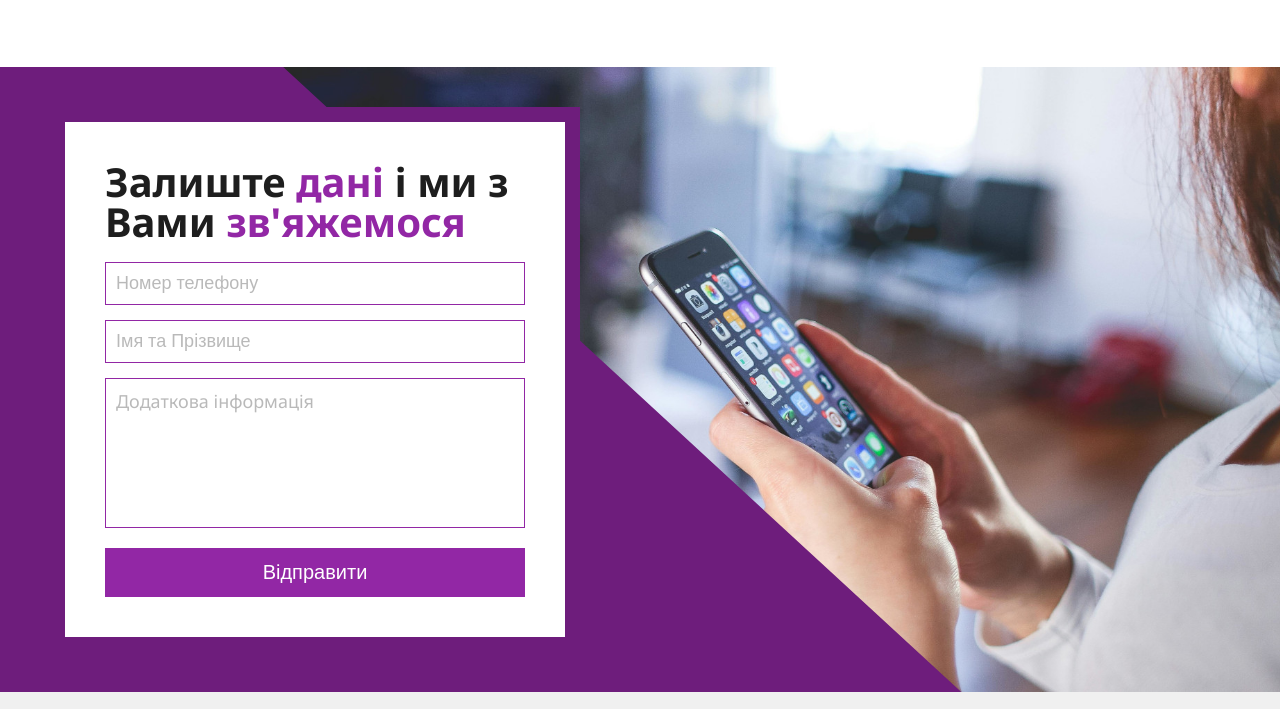
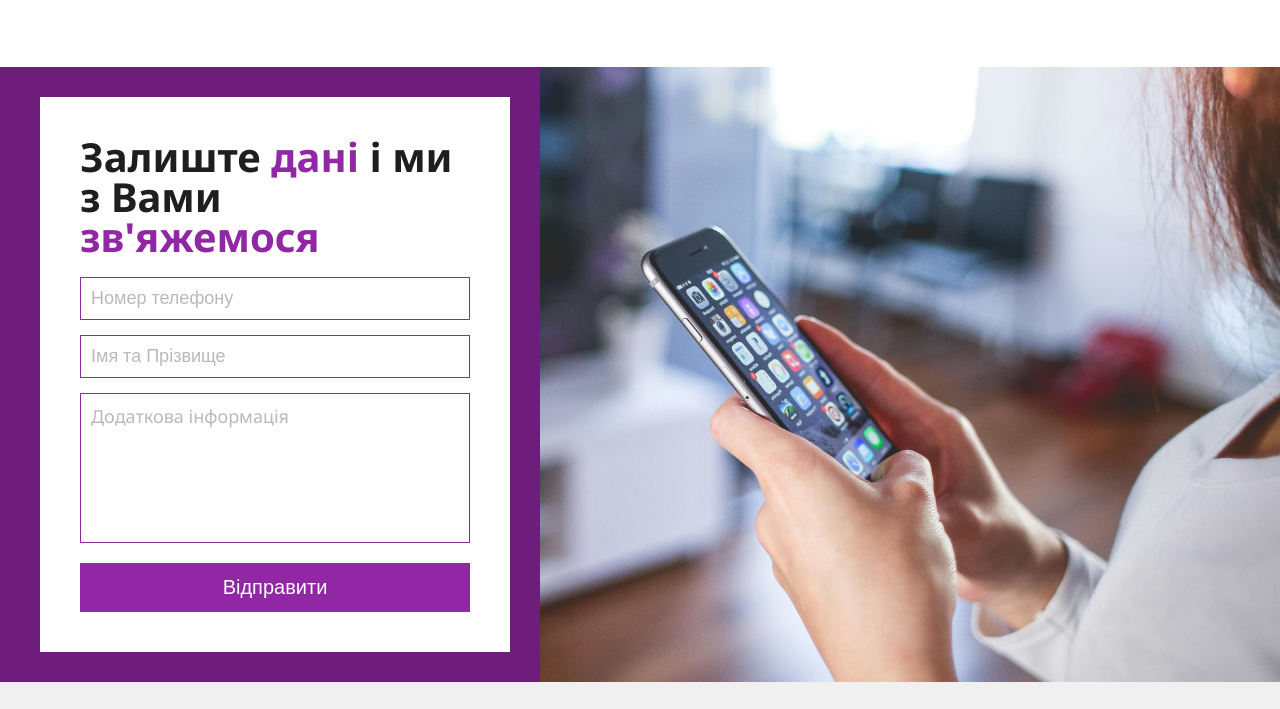
Before and after one commit to Percival234/Verbverse, a plain HTML site: page index.html in a window 1280 px wide. Shown: the part 5782-6491 px from the top of the page. Drawn offline with Linux system fonts and the light colour scheme.

Commit message:
change register form

```diff
--- a/scss/components/menu/_menu.scss
+++ b/scss/components/menu/_menu.scss
@@ -44,16 +44,3 @@
     }
   }
 }
-
-@include adaptation('tablet', max) {
-  .menu {
-    &__list {
-      padding: 20px 0px;
-      & li:last-of-type {
-        display: block;
-        background: var(--clr-primary);
-        color: var(--clr-white);
-      }
-    }
-  }
-}
--- a/scss/components/sections/_register.scss
+++ b/scss/components/sections/_register.scss
@@ -1,9 +1,6 @@
 .register {
-  padding: 40px;
-  background: url('../../../img/trapezium.svg');
-  background-size: cover;
-  background-position-x: -700px;
-  background-repeat: no-repeat;
+  padding: 0px;
+  background: var(--clr-primary-hover);
   position: relative;
   &__image-container {
     position: absolute;
@@ -11,7 +8,7 @@
     top: 0;
     bottom: 0;
     right: 0;
-    z-index: -1;
+    z-index: 1;
   }
   &__image {
     object-fit: cover;
@@ -22,10 +19,11 @@
     display: flex;
   }
   &__form {
-    border: 15px solid var(--clr-primary-hover);
+    border: 30px solid var(--clr-primary-hover);
     background: var(--clr-white);
     padding: 40px;
     max-width: 530px;
+    z-index: 20;
   }
   .button {
     width: 100%;
@@ -59,7 +57,6 @@
 @include adaptation('tablet-wide', max) {
   .register {
     padding: 20px 0px;
-    background: var(--clr-primary-hover);
     &__container {
       justify-content: center;
     }
--- a/scss/settings/_variables.scss
+++ b/scss/settings/_variables.scss
@@ -12,10 +12,8 @@
   --lh-primary: 1;
   --lh-text: 1.2;
   // MAIN COLORS
-  --clr-primary: #9227a5;
-  --clr-primary-hover: #6e1d7c;
-  // --clr-primary: rgb(255, 92, 92);
-  // --clr-primary-hover: rgb(201, 66, 66);
+  --clr-primary: rgb(146, 39, 165);
+  --clr-primary-hover: rgb(110, 29, 124);
   // OTHER COLORS
   --clr-white: rgb(255, 255, 255);
   --clr-black: rgb(30, 30, 30);
```
Also changed, not shown: css/main.css, img/trapezium.svg (deleted), 1 other file.
